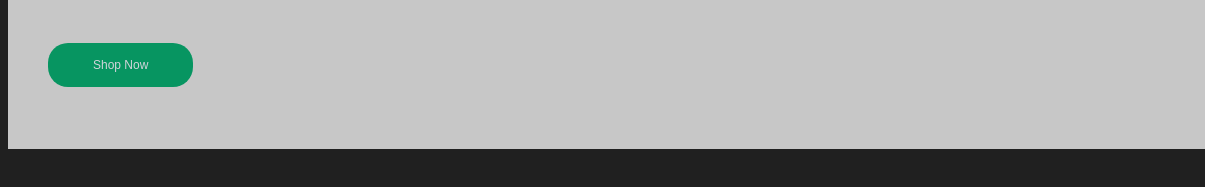
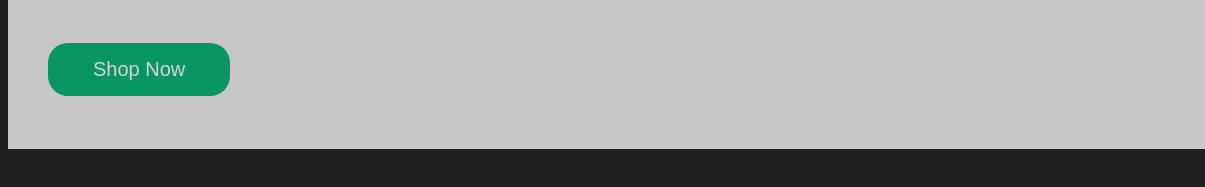
Before and after one commit to Snowman01011/nono, a plain HTML site: page index.html in a window 1280 px wide. Shown: the part 357-544 px from the top of the page, 0-1205 px from the left. Drawn offline with Linux system fonts and the light colour scheme.

Commit message:
Update style.css

```diff
--- a/style.css
+++ b/style.css
@@ -153,7 +153,7 @@ a, span {
     border: none;
     padding: 15px 45px;
     border-radius: 20px;
-    font-size: 1.5vh;
+    font-size: 20px;
     color: var(--light);
     transition: 0.2s linear;
     cursor: pointer;
```
